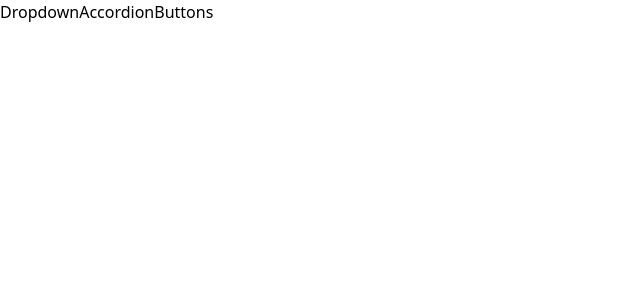
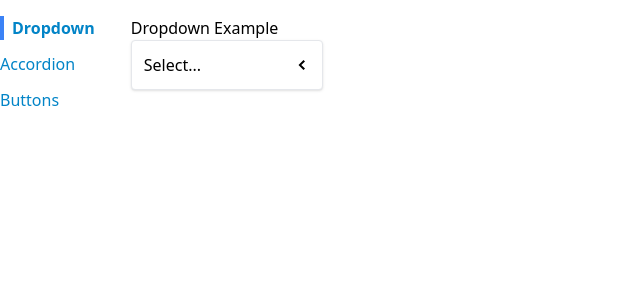
Before and after one commit to craigbauerwebdev/component-library, a React (Create React App) app: page / in a window 1280 px wide. Shown: the top 300 px of the page, without its empty margins (0-640 px from the left). Built offline with nearby package versions, Linux system fonts and the light colour scheme.

Commit message:
added a sidebar and some cleanup

```diff
--- a/src/App.js
+++ b/src/App.js
@@ -3,14 +3,14 @@
 import DropdownPage from "./Pages/DropdownPage";
 import Link from "./Navigation/Link/Link";
 import Route from "./Navigation/Route";
+import Sidebar from "./Components/Sidebar/Sidebar";
 
 function App() {
   return (
-    <div className="App">
-      <Link to="/dropdown">Dropdown</Link>
-      <Link to="/accordion">Accordion</Link>
-      <Link to="/buttons">Buttons</Link>
-      <Route path="/dropdown">
+    <div className="App flex container mx-auto frid grid-cols-6 gap-4 mt-4">
+      <Sidebar />
+      <div className="col-span-5">
+        <Route path="/">
           <DropdownPage />
         </Route>
         <Route path="/accordion">
@@ -20,6 +20,7 @@
           <ButtonPage />
         </Route>
       </div>
+    </div>
   );
 }
 
--- /dev/null
+++ b/src/Components/Sidebar/Sidebar.js
@@ -0,0 +1,28 @@
+import Link from "../../Navigation/Link/Link";
+
+function Sidebar() {
+  const Links = [
+    { label: "Dropdown", path: "/" },
+    { label: "Accordion", path: "/accordion" },
+    { label: "Buttons", path: "/buttons" },
+  ];
+  const renderedLinks = Links.map((link) => {
+    return (
+      <Link
+        className="mb-3 mr-5"
+        activeClassName="font-bold border-l-4 border-blue-500 pl-2"
+        key={link.label}
+        to={link.path}
+      >
+        {link.label}
+      </Link>
+    );
+  });
+  return (
+    <div className="sticky top-0 overflow-y-scroll flex flex-col items-start">
+      {renderedLinks}
+    </div>
+  );
+}
+
+export default Sidebar;
--- a/src/Navigation/Link/Link.js
+++ b/src/Navigation/Link/Link.js
@@ -1,8 +1,10 @@
-import { useContext } from "react";
-import NavigationContext from "../../Context/navigation";
+/* import { useContext } from "react";
+import NavigationContext from "../../Context/navigation"; */
+import classNames from "classnames";
+import useNavigation from "../../hooks/use-navigation";
 
-function Link({ to, children }) {
-  const { navigate } = useContext(NavigationContext);
+function Link({ to, children, className, activeClassName }) {
+  const { navigate, currentPath } = useNavigation();
   const handleClick = (e) => {
     //console.log(e);
     if (e.ctrlKey || e.metaKey) {
@@ -12,8 +14,13 @@
     e.preventDefault();
     navigate(to);
   };
+  const classes = classNames(
+    "text-sky-600",
+    className,
+    to === currentPath && activeClassName
+  );
   return (
-    <a href={to} onClick={handleClick}>
+    <a className={classes} href={to} onClick={handleClick}>
       {children}
     </a>
   );
--- a/src/Navigation/Route.js
+++ b/src/Navigation/Route.js
@@ -1,8 +1,9 @@
-import { useContext } from "react";
-import NavigationContext from "../Context/navigation";
+/* import { useContext } from "react";
+import NavigationContext from "../Context/navigation"; */
+import useNavigation from "../hooks/use-navigation";
 
 function Route({ path, children }) {
-  const { currentPath } = useContext(NavigationContext);
+  const { currentPath } = useNavigation();
   if (path === currentPath) {
     return children;
   }
--- a/src/css/index.css
+++ b/src/css/index.css
@@ -31,11 +31,9 @@
 .accordion-content {
   padding: 15px;
   line-height: 30px;
-  border-bottom: 1px solid #000;
 }
 
 .page {
   margin-bottom: 50px;
   padding-bottom: 50px;
-  border-bottom: 1px solid #000;
 }
--- /dev/null
+++ b/src/hooks/use-navigation.js
@@ -0,0 +1,8 @@
+import { useContext } from "react";
+import NavigationContext from "../Context/navigation";
+
+function useNavigation() {
+    return useContext(NavigationContext);
+}
+
+export default useNavigation;
```
Lines whose indentation alone changed are shown as unchanged.
